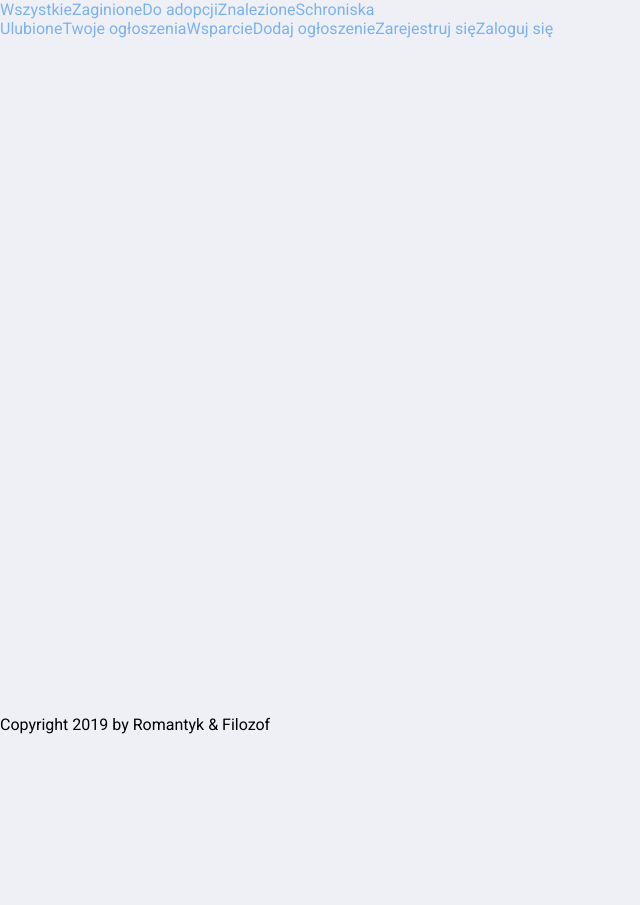
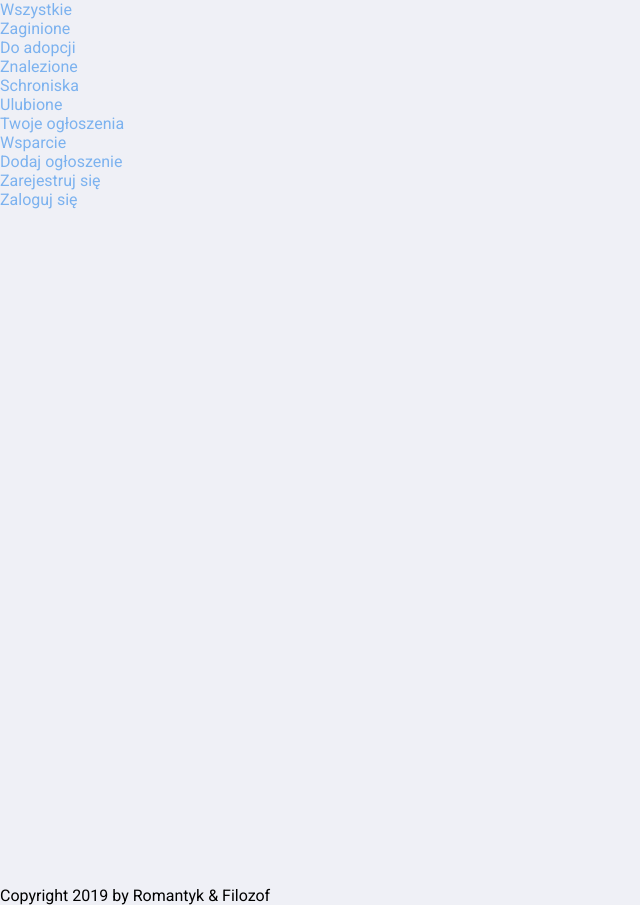
Before and after one commit to bobobob22/shelter-react-node, a React app in the folder frontend/: page / in a window 1280 px wide. Shown: the whole page, without its empty margins (0-640 px from the left). Before the commit the page ends 800 px from the top, so only its background shows below. Built offline with nearby package versions, Linux system fonts and the light colour scheme; no server answers.

Commit message:
- fixed about navigation - made ul and li elements to generate navigation items

```diff
--- a/frontend/src/containers/Navigation/Navigation.js
+++ b/frontend/src/containers/Navigation/Navigation.js
@@ -6,6 +6,7 @@ import NavigationItem from './NavigationItem/NavigationItem'
 class Navigation extends Component {
     render() {
         return (
+            <nav>
                 <div className={styles.navigation}>
                     <div className={styles.navigation__left}>
                         <NavigationItem link="/" name="Wszystkie"/>
@@ -23,6 +24,7 @@ class Navigation extends Component {
                         <NavigationItem link="/" name="Zaloguj się"/>
                     </div>
                 </div>
+            </nav>
         );
     }
 }
--- a/frontend/src/containers/Navigation/NavigationItem/NavigationItem.js
+++ b/frontend/src/containers/Navigation/NavigationItem/NavigationItem.js
@@ -3,10 +3,11 @@ import {NavLink} from "react-router-dom";
 import styles from './NavigationItem.scss'
 
 const navigationItem = (props) => (
-    <NavLink to={props.link} className={styles.navigation__item}>{props.name}</NavLink>
+    <ul className={styles.navigation}>
+        <li className={styles.navigation__item}>
+            <NavLink to={props.link} className={styles.navigation__link}>{props.name}</NavLink>
+        </li>
+    </ul>
 );
 
 export default navigationItem;
-
-
-//todo: zmiennic semantyke - zeby dac to w tag nav, umiescic w tagach ul i li i zeby css ladnie wygladaly
--- a/frontend/src/containers/Navigation/NavigationItem/NavigationItem.scss
+++ b/frontend/src/containers/Navigation/NavigationItem/NavigationItem.scss
@@ -1,6 +1,12 @@
 @import '../../../styles/variables';
 
-.navigation__item {
-  margin: 20px;
-  color: $normalWhite;
+.navigation {
+  display: inline-block;
+  &__item {
+    list-style-type: none;
+  }
+  &__link {
+    margin: 20px;
+    color: $normalWhite;
+  }
 }
```
Lines whose indentation alone changed are shown as unchanged.
